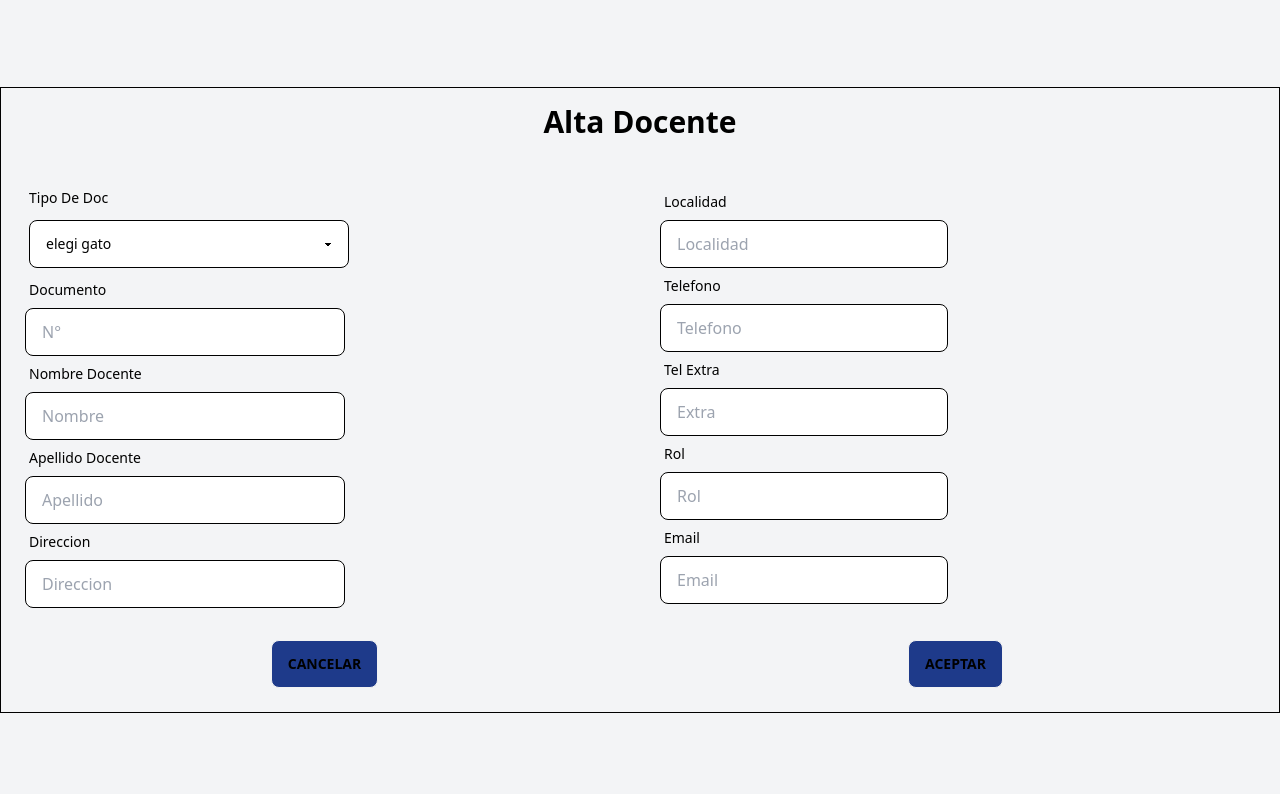
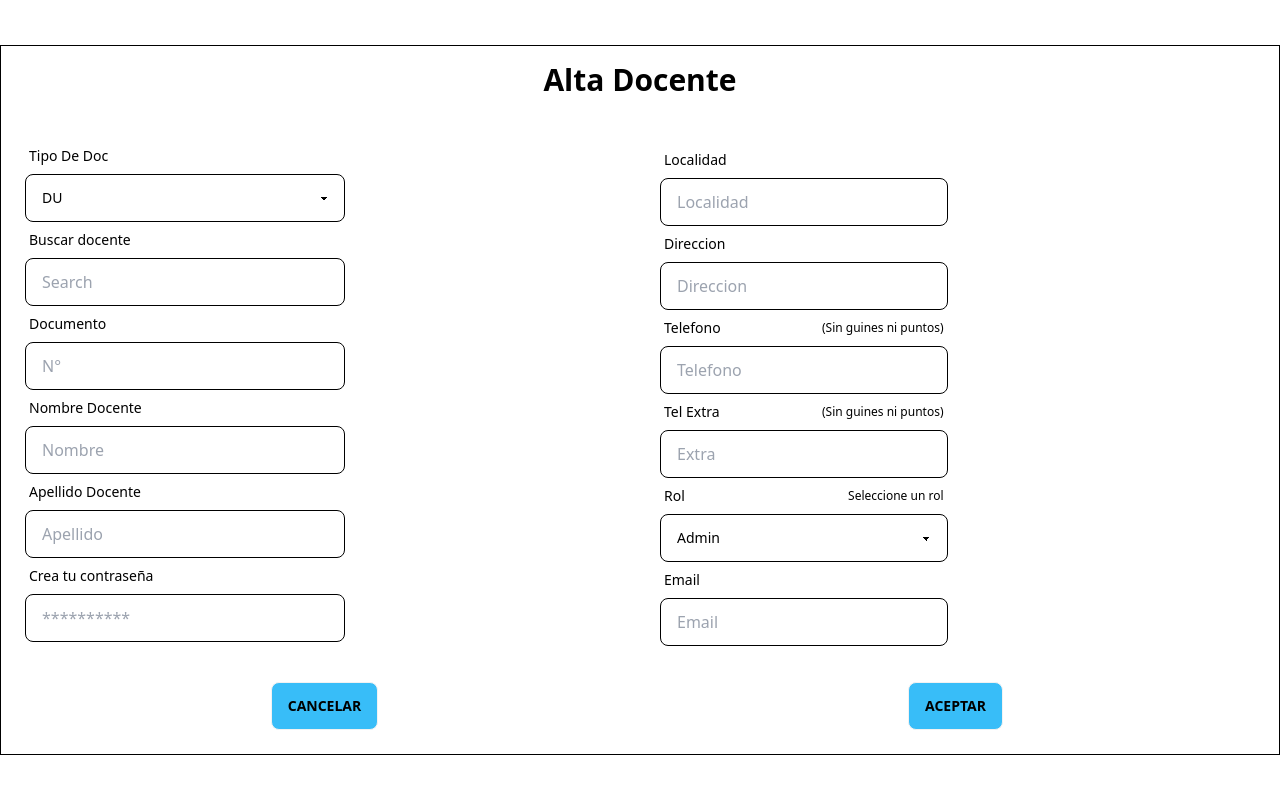
Before and after one commit to sebastianFeltes/app-asistencia-client, a React (Vite) app: page /alta-docente in a window 1280 px wide. Shown: the top 794 px of the page. Built offline with nearby package versions, Linux system fonts and the light colour scheme.

Commit message:
modificacion

```diff
--- a/src/components/AltaDocente.jsx
+++ b/src/components/AltaDocente.jsx
@@ -1,13 +1,16 @@
-//import { tryAltaDocente } from "../services/AltaDocente.services"
+import { tryAltaDocente } from "../services/AltaDocente.services"
+//import { tryAltaDocente } from "../services/AltaDocente.services";
 import "./AltaDocente.scss"
 
-function AltaDocente() {
+
+export default function AltaDocente() {
   async function post(e) {
     e.preventDefault();
     const dni = e.target.dni.value;
     const tipoDoc = e.target.tipoDoc.value;
     const nombreDoc = e.target.nombreDoc.value;
     const apellidoDoc = e.target.apellidoDoc.value;
+    const contra = e.target.contra.value;
     const direc = e.target.direc.value;
     const local = e.target.local.value;
     const tele = e.target.telex.value;
@@ -17,9 +20,10 @@ function AltaDocente() {
 
     const data = {
       dni: dni,
-      tipo:tipoDoc,
+      tipo: tipoDoc,
       nombre: nombreDoc,
       apellido: apellidoDoc,
+      contraseña: contra,
       direccion: direc,
       localidad: local,
       telefono: tele,
@@ -28,15 +32,15 @@ function AltaDocente() {
       email: correo
 
     };
-    /* const res = await tryAltaDocente(data);
-    return res;  */
-    console.log(data)
+    const res = await tryAltaDocente(data);
+    return res;
+    /* console.log(data) */
 
 
   }
   return (
     <>
-      <div className="hero min-h-screen bg-gray-100">
+      <div className="hero min-h-screen bg-white">
         <div className="hero-content text-center w-full border border-black">
           <div className="w-full">
             <h2 className="text-3xl text-black font-bold mb-8">Alta Docente</h2>
@@ -46,15 +50,21 @@ function AltaDocente() {
                 <label className="label">
                   <span className="label-text  text-black">Tipo De Doc</span>
                 </label>
-                <div id="" className="from-control  flex flex-row m-1  ">
+                <div id="" className="from-control  flex flex-row   ">
                   <select id="tipoDoc" className="select bg-white text-black border border-black select-ghost w-full max-w-xs">
-                     <option defaultValue={"tipo"} >elegi gato</option>
+                    {/*  <option defaultValue={"tipo"} >Elegi el tipo</option> */}
                     <option>DU</option>
                     <option>LC</option>
                     <option>LE</option>
                   </select>
 
                 </div>
+
+                <label className="label">
+                  <span className="label-text  text-black">Buscar docente</span>
+                </label>
+                <input type="text" placeholder="Search" className="input input-bordered w-full text-black max-w-xs bg-white border-black" />
+
 
                 <label className="label">
                   <span className="label-text  text-black">Documento</span>
@@ -88,16 +98,17 @@ function AltaDocente() {
                   placeholder="Apellido"
                   className="input input-bordered text-black w-full max-w-xs bg-white border-black"
                 />
-
                 <label className="label">
-                  <span className="label-text text-black">Direccion</span>
+                  <span className="label-text text-black">Crea tu contraseña</span>
                 </label>
                 <input
-                  id="direc"
-                  type="text"
-                  placeholder="Direccion"
+                  id="contra"
+                  type="password"
+                  placeholder="**********"
                   className="input input-bordered w-full text-black max-w-xs bg-white border-black"
                 />
+
+
 
 
               </div>
@@ -115,7 +126,18 @@ function AltaDocente() {
                   />
 
                   <label className="label">
+                    <span className="label-text text-black">Direccion</span>
+                  </label>
+                  <input
+                    id="direc"
+                    type="text"
+                    placeholder="Direccion"
+                    className="input input-bordered w-full text-black max-w-xs bg-white border-black"
+                  />
+
+                  <label className="label">
                     <span className="label-text  text-black">Telefono</span>
+                    <span className="label-text text-xs  text-black">(Sin guines ni puntos)</span>
                   </label>
                   <input
                     id="tele"
@@ -125,6 +147,8 @@ function AltaDocente() {
                   />
                   <label className="label">
                     <span className="label-text  text-black">Tel Extra</span>
+                    <span className="label-text text-xs  text-black">(Sin guines ni puntos)</span>
+
                   </label>
                   <input
                     id="telex"
@@ -135,13 +159,14 @@ function AltaDocente() {
 
                   <label className="label">
                     <span className="label-text  text-black">Rol</span>
+                    <span className="label-text text-xs  text-black">Seleccione un rol</span>
                   </label>
-                  <input
-                    id="rol"
-                    type="text"
-                    placeholder="Rol"
-                    className="input input-bordered text-black w-full max-w-xs bg-white border-black"
-                  />
+                  <select id="rol" className="select bg-white text-black border border-black select-ghost w-full max-w-xs">
+                    {/*  <option defaultValue={"tipo"} >Elegi el tipo</option> */}
+                    <option>Admin</option>
+                    <option>Docente</option>
+
+                  </select>
 
 
                   <label className="label">
@@ -156,10 +181,10 @@ function AltaDocente() {
                 </div>
               </div>
               <div className="content-center m-2">
-                <button className="btn bg-blue-900 text-black">Cancelar</button>
+                <button className="btn bg-sky-400 text-black">Cancelar</button>
               </div>
               <div className="content-center m-2">
-                <button type="submit" className="btn bg-blue-900 text-black">
+                <button type="submit" className="btn bg-sky-400 text-black">
                   Aceptar
                 </button>
               </div>
@@ -170,4 +195,3 @@ function AltaDocente() {
     </>
   );
 }
-export default AltaDocente;
--- a/src/services/AltaDocente.services.js
+++ b/src/services/AltaDocente.services.js
@@ -1,41 +1,45 @@
-export async function tryAltaDocente(
-  tipo,
+export  async function tryAltaDocente(
+  data
+  /*  tipo,
   dni,
   nombre,
   apellido,
+  contraseña,
   direccion,
   telefono,
   localidad,
   email,
   telExt,
-  rol
-) {
-  const data = {
+  rol  */
+  )
+  {
+    /* const data = {
       tipo:tipo,
       dni:dni,
       nombre:nombre,
       apellido:apellido,
+      contraseña:contraseña,
       direccion:direccion,
+      localidad:localidad,
       telefono:telefono,
-    localidad:localidad,
       email:email,
       telExt:telExt,
       rol:rol,
-  };
-  const response = await fetch("http://192.168.33.31:8080/alta-docente");
-  ({
-    method: "POST", // *GET, POST, PUT, DELETE, etc.
-    mode: "cors", // no-cors, *cors, same-origin
-    cache: "no-cache", // *default, no-cache, reload, force-cache, only-if-cached
-    credentials: "same-origin", // include, *same-origin, omit
-    headers: {
-      "Content-Type": "application/json",
-      // 'Content-Type': 'application/x-www-form-urlencoded',
-    },
-    redirect: "follow", // manual, *follow, error
-    referrerPolicy: "no-referrer", // no-referrer, *no-referrer-when-downgrade, origin, origin-when-cross-origin, same-origin, strict-origin, strict-origin-when-cross-origin, unsafe-url
-    body: JSON.stringify(data), // body data type must match "Content-Type" header
-  });
-  const res = await response.json();
-  return res;
+    };  */
+    /* console.log(data)   */
+
+    if(!data.tipo){alert("seleccione un campo dni")}
+    if(data.dni.length < 6){alert("Dni incompleto")}
+    if(data.nombre.length < 4){alert("nombre invalido")}
+     if(data.apellido.length < 4){alert("apellido invalido")}
+    if(data.contraseña.length < 8){alert("contraseña minimo 8 caracteres")}
+    if(data.direccion.length < 1){alert(" complete el campo")}
+    if(data.localidad.length < 1){alert("complete el campo")}
+    if(data.telefono.length < 10){alert(" telefono incompleto")}
+    if(data.telExt.length < 10){alert("telEtx incompleto")}
+    if(data.email){alert("complete el campo email")}
+    if(data.rol){alert("seleccione un campo rol")}
+
+
+
   }
```
Lines whose indentation alone changed are shown as unchanged.
